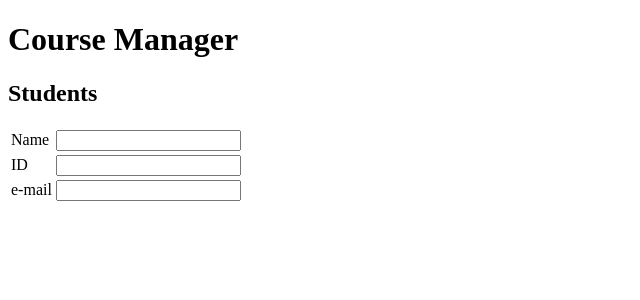
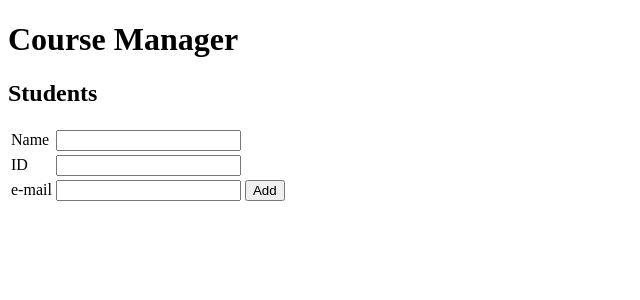
Before and after one commit to damorim/CourseManager, an Angular app in the folder gui/: page / in a window 1280 px wide. Shown: the top 300 px of the page, without its empty margins (0-640 px from the left). Built offline with nearby package versions, Linux system fonts and the light colour scheme.

Commit message:
adding Add button and corresponding form functionality + refactoring

```diff
--- a/gui/src/app/app.component.html
+++ b/gui/src/app/app.component.html
@@ -18,5 +18,6 @@
 <tr>
    <td><label>e-mail </label></td>
    <td><input [(ngModel)]="student.email" ></td>
+   <td><button (click)="save(student)">Add</button></td>
 </tr>
 </table>
--- a/gui/src/app/app.component.ts
+++ b/gui/src/app/app.component.ts
@@ -1,17 +1,23 @@
 import { Component } from '@angular/core';
 import { NgModule } from '@angular/core';
+
+import { Student } from './student';
+import { StudentService } from './student.service';
 
 @Component({
   selector: 'app-root',
   templateUrl: './app.component.html',
   styleUrls: ['./app.component.css']
 })
+
 export class AppComponent {
-   student: Student = {name: "", id: "", email: ""};
+  student: Student = {name: "", id: "", email: ""};
+
+  studentService = new StudentService();
+
+  save(s: Student): void {
+    this.studentService.save(s);
+    this.student = {name: "", id: "", email: ""};
+  }
+
 }
-
-export class Student {
-  name: string = "";
-  id: string = "";
-  email: string = "";
-}
--- /dev/null
+++ b/gui/src/app/student.service.ts
@@ -0,0 +1,8 @@
+import { Student } from './student';
+
+export class StudentService {
+  students: Student[] = [];
+  save(student: Student): void {
+     this.students.push(student);
+  }
+}
--- /dev/null
+++ b/gui/src/app/student.ts
@@ -0,0 +1,5 @@
+export class Student {
+  name: string = "";
+  id: string = "";
+  email: string = "";
+}
```
